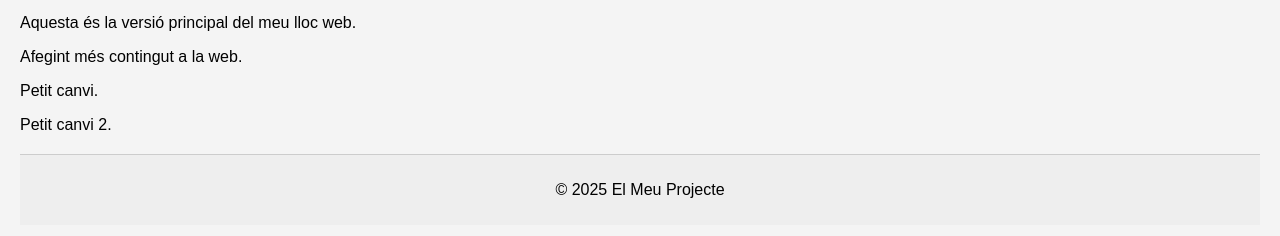
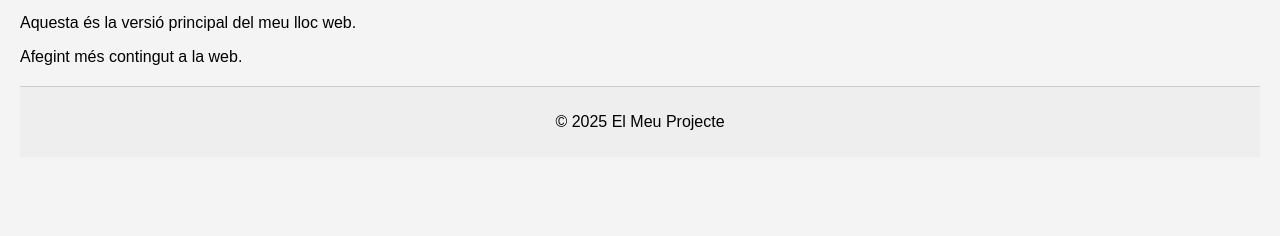
Before and after one commit to CRREGA/disseny1_1, a plain HTML site: page index.html in a window 1280 px wide. Shown: the part 136-372 px from the top of the page. Drawn offline with Linux system fonts and the light colour scheme.

Commit message:
desfer canvis

```diff
--- a/index.html
+++ b/index.html
@@ -17,8 +17,6 @@
     </nav>
        <p>Aquesta és la versió principal del meu lloc web.</p>
        <p>Afegint més contingut a la web.</p>
-       <p>Petit canvi.</p>
-       <p>Petit canvi 2.</p>
        <footer><p>&copy; 2025 El Meu Projecte</p></footer>
    </body>
    </html>
```
